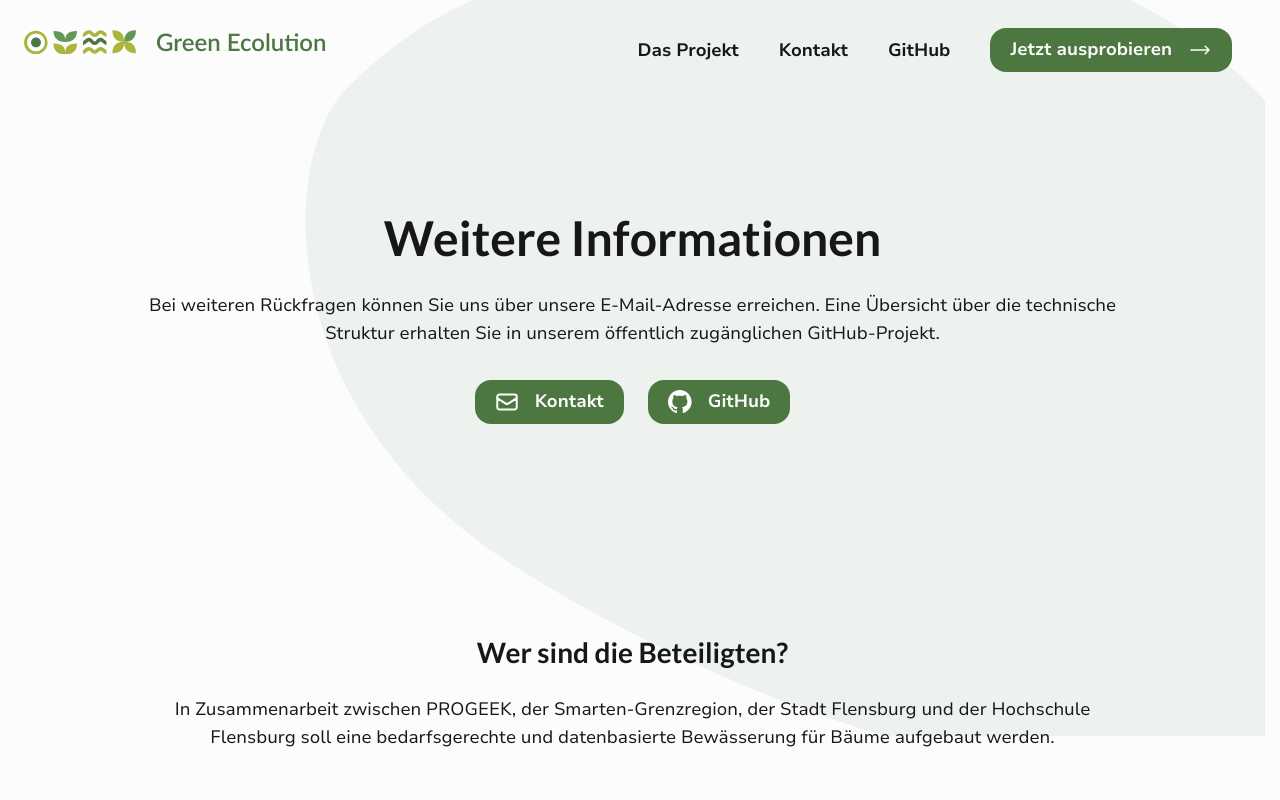
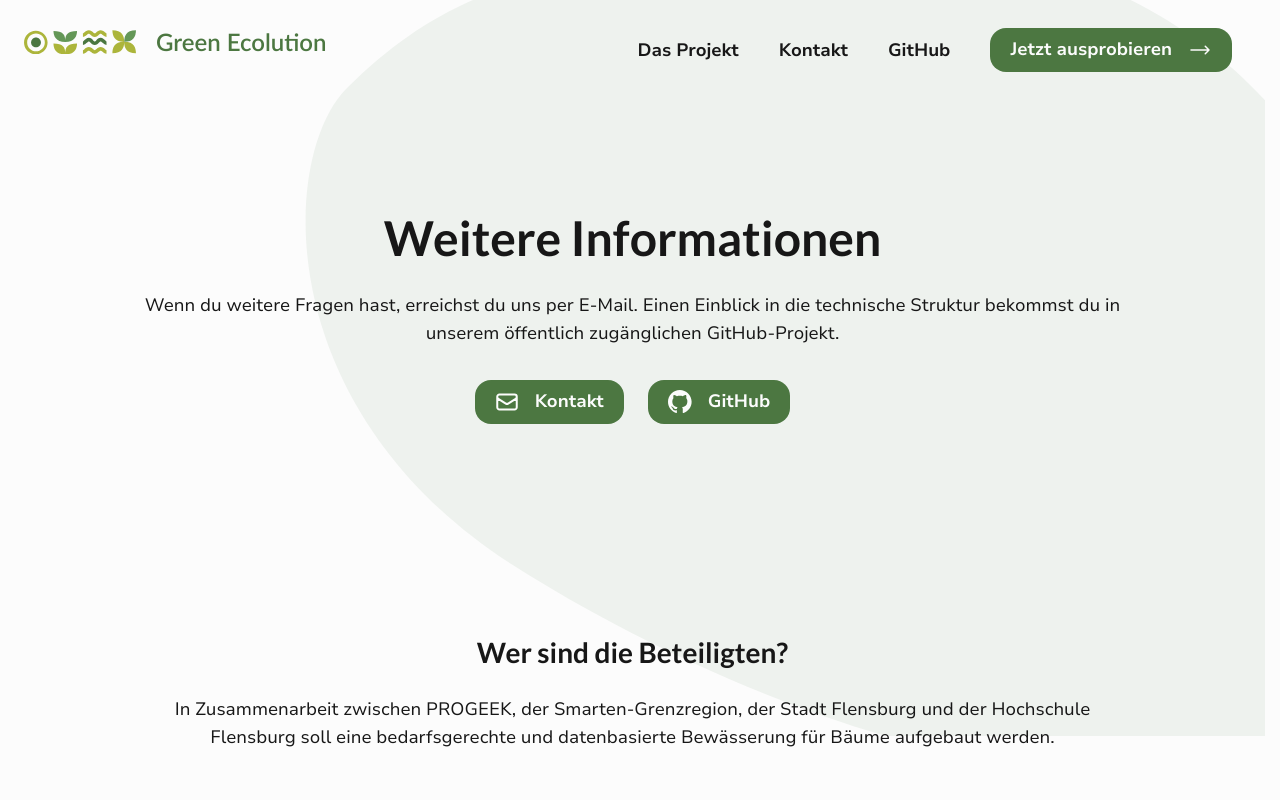
Before and after one commit to green-ecolution/project-website, a React (Vite) app: page /kontakt in a window 1280 px wide. Shown: the top 800 px of the page. Built offline with nearby package versions, Linux system fonts and the light colour scheme.

Commit message:
feat: update conteact hero description

```diff
--- a/src/tsx/pages/ContactPage.tsx
+++ b/src/tsx/pages/ContactPage.tsx
@@ -10,7 +10,7 @@ function ContactPage() {
 
   const heroHeadline = 'Weitere Informationen'
   const heroDescription =
-    'Bei weiteren Rückfragen können Sie uns über unsere E-Mail-Adresse erreichen. Eine Übersicht über die technische Struktur erhalten Sie in unserem öffentlich zugänglichen GitHub-Projekt.'
+    'Wenn du weitere Fragen hast, erreichst du uns per E-Mail. Einen Einblick in die technische Struktur bekommst du in unserem öffentlich zugänglichen GitHub-Projekt.'
 
   return (
     <main className="relative overflow-hidden before:bg-cover before:bg-background-dark-dot before:w-4/5 before:h-[100vh] before:max-h-[45rem] before:absolute before:-right-4 before:-top-16 before:-z-10 before:bg-no-repeat sm:before:-right-10 lg:before:max-h-[55rem] xl:before:w-[70rem] xl:before:-right-40 2xl:before:right-[10%] 2xl:before:bg-contain">
```
